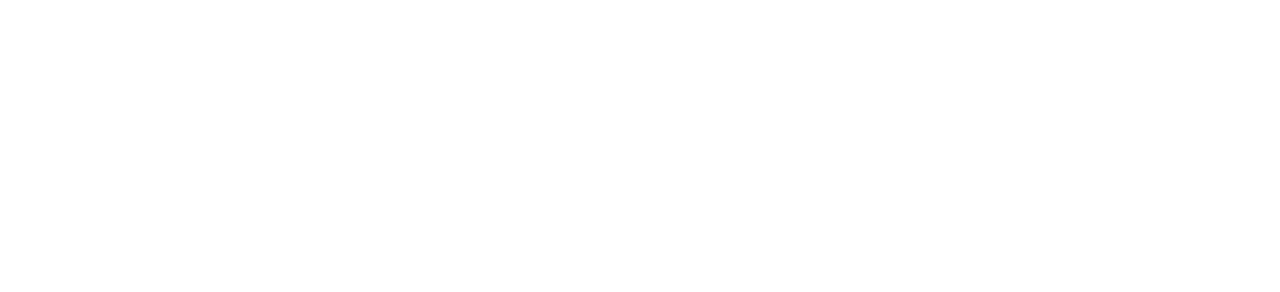
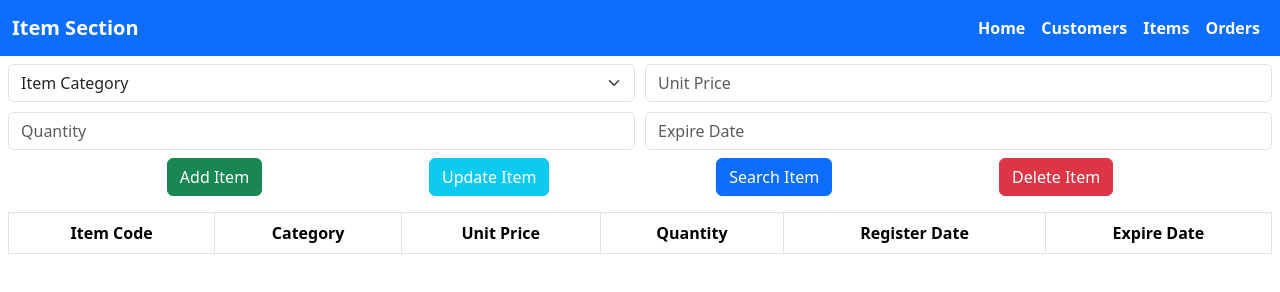
Before and after one commit to sandundil2002/Spring_POS_Frontend, a plain HTML site: page pages/items.html in a window 1280 px wide. Drawn offline with nearby package versions, Linux system fonts and the light colour scheme.

Commit message:
item page user interface created.

```diff
--- a/pages/items.html
+++ b/pages/items.html
@@ -0,0 +1,102 @@
+<!DOCTYPE html>
+<html lang="en">
+
+<head>
+    <meta charset="UTF-8">
+    <meta name="viewport" content="width=device-width, initial-scale=1.0">
+    <link rel="icon" href="../assets/images/icons8-shop-96.png">
+    <link rel="stylesheet" href="../assets/css/styles.css">
+    <link href="https://cdn.jsdelivr.net/npm/bootstrap@5.3.3/dist/css/bootstrap.min.css" rel="stylesheet"
+        integrity="sha384-QWTKZyjpPEjISv5WaRU9OFeRpok6YctnYmDr5pNlyT2bRjXh0JMhjY6hW+ALEwIH" crossorigin="anonymous">
+    <link rel="stylesheet" href="https://cdnjs.cloudflare.com/ajax/libs/font-awesome/6.6.0/css/all.min.css"
+        integrity="sha512-SnH5WK+bZxgPHs44uWIX+LLJAJ9/2PkPKZ5QiAj6Ta86w+fsb2TkcmfRyVX3pBnMFcV7oQPJkl9QevSCWr3W6A=="
+        crossorigin="anonymous" referrerpolicy="no-referrer" />
+    <script src="https://ajax.googleapis.com/ajax/libs/jquery/3.7.1/jquery.min.js"></script>
+    <title>Item Manage</title>
+</head>
+
+<body>
+    <section id="navbar-section">
+        <nav class="navbar navbar-expand-lg bg-primary d-flex" data-bs-theme="dark">
+            <div class="container-fluid">
+                <a class="navbar-brand fw-bold" href="#">Item Section</a>
+                <div class="d-flex justify-content-between flex-grow-2">
+                    <button class="navbar-toggler" type="button" data-bs-toggle="collapse"
+                        data-bs-target="#navbarNavDropdown" aria-controls="navbarNavDropdown" aria-expanded="false"
+                        aria-label="Toggle navigation">
+                        <span class="navbar-toggler-icon"></span>
+                    </button>
+                    <div class="collapse navbar-collapse ms-2" id="navbarNavDropdown">
+                        <ul class="navbar-nav">
+                            <li class="nav-item">
+                                <a class="nav-link text-white fw-semibold" href="../index.html">Home</a>
+                            </li>
+                            <li class="nav-item">
+                                <a class="nav-link text-white fw-semibold" href="../pages/customers.html">Customers</a>
+                            </li>
+                            <li class="nav-item">
+                                <a class="nav-link text-white fw-semibold" href="#">Items</a>
+                            </li>
+                            <li class="nav-item">
+                                <a class="nav-link text-white fw-semibold" href="../pages/orders.html">Orders</a>
+                            </li>
+                        </ul>
+                    </div>
+                </div>
+            </div>
+        </nav>
+    </section>
+
+    <section id="item-section" class="m-2">
+        <div class="form-container">
+            <select class="form-select form-control">
+                <option selected>Item Category</option>
+                <option value="Soap">Soap</option>
+                <option value="Biscuits">Biscuits</option>
+                <option value="Noodles">Noodles</option>
+                <option value="Rice">Rice</option>
+                <option value="Sugar">Sugar</option>
+                <option value="Chicken">Chicken</option>
+                <option value="Ice Cream">Ice Cream</option>
+                <option value="Books">Books</option>
+                <option value="Vegetables">Vegetables</option>
+                <option value="Eggs">Eggs</option>
+                <option value="Milk">Milk</option>
+                <option value="Salt">Salt</option>
+            </select>
+            <input type="number" id="price" class="form-control text-capitalize" placeholder="Unit Price" required>
+            <input type="number" id="qty" class="form-control text-capitalize" placeholder="Quantity" required>
+            <input type="text" id="ex-date" class="form-control" placeholder="Expire Date" required
+                onfocus="(this.type='date')" onblur="(this.type='text')">
+        </div>
+
+        <div class="d-flex flex-wrap justify-content-evenly gap-2 mt-2">
+            <button class="btn btn-success" id="add-customer-btn">Add Item</button>
+            <button class="btn btn-info text-white" id="update-customer-btn">Update Item</button>
+            <button class="btn btn-primary" id="search">Search Item</button>
+            <button class="btn btn-danger" id="delete-customer-btn">Delete Item</button>
+        </div>
+
+        <table class="table table-hover mt-3 table-bordered text-center">
+            <thead>
+                <tr>
+                    <th class="fw-semibold" scope="col">Item Code</th>
+                    <th class="fw-semibold" scope="col">Category</th>
+                    <th class="fw-semibold" scope="col">Unit Price</th>
+                    <th class="fw-semibold" scope="col">Quantity</th>
+                    <th class="fw-semibold" scope="col">Register Date</th>
+                    <th class="fw-semibold" scope="col">Expire Date</th>
+                </tr>
+            </thead>
+            <tbody id="item-table">
+            </tbody>
+        </table>
+    </section>
+
+    <script src="https://cdn.jsdelivr.net/npm/bootstrap@5.3.3/dist/js/bootstrap.bundle.min.js"
+        integrity="sha384-YvpcrYf0tY3lHB60NNkmXc5s9fDVZLESaAA55NDzOxhy9GkcIdslK1eN7N6jIeHz"
+        crossorigin="anonymous"></script>
+    <script src="https://unpkg.com/sweetalert/dist/sweetalert.min.js"></script>
+</body>
+
+</html>
```
Also changed, not shown: pages/customers.html (+4 -4 lines).
